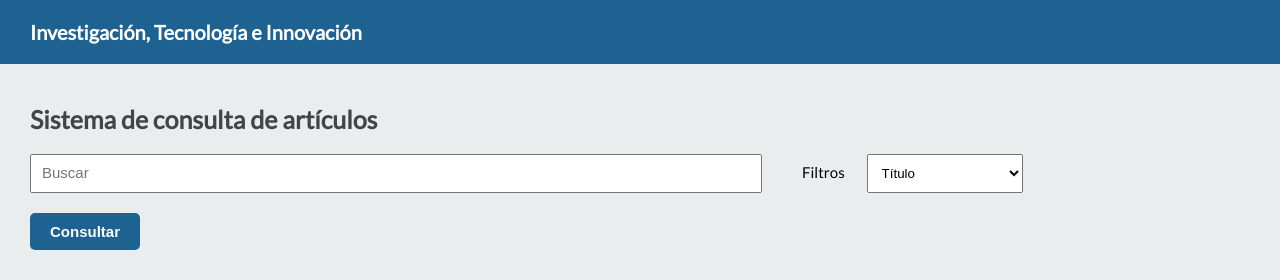
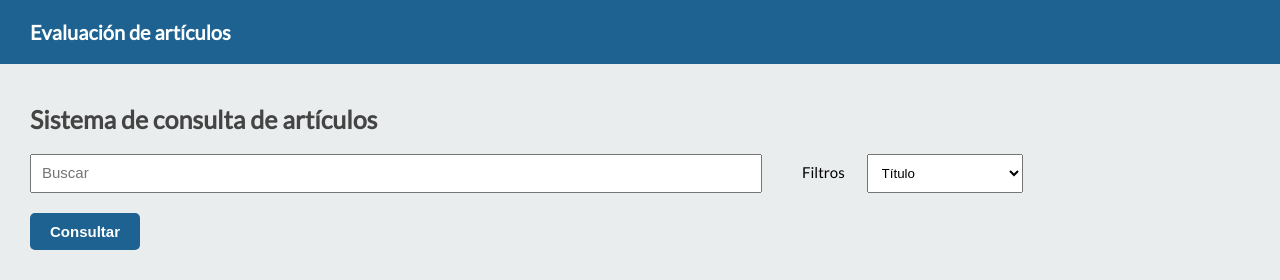
Before and after one commit to bryanjacomet2001/PRACTICA_PP_FINAL, a PHP site: page /PP2/ in a window 1280 px wide. Shown: the top 280 px of the page. Run offline with PHP 8.4, Linux system fonts and the light colour scheme.

```diff
--- a/index.php
+++ b/index.php
@@ -14,7 +14,7 @@
 <body>
   <!-- CABECERA -->
   <header class="header_nav section">
-    <h1>Investigación, Tecnología e Innovación</h1>
+    <h1>Evaluación de artículos</h1>
   </header>
   <main>
     <section class="container_consulta section">
```
Also changed, not shown: README.md.
